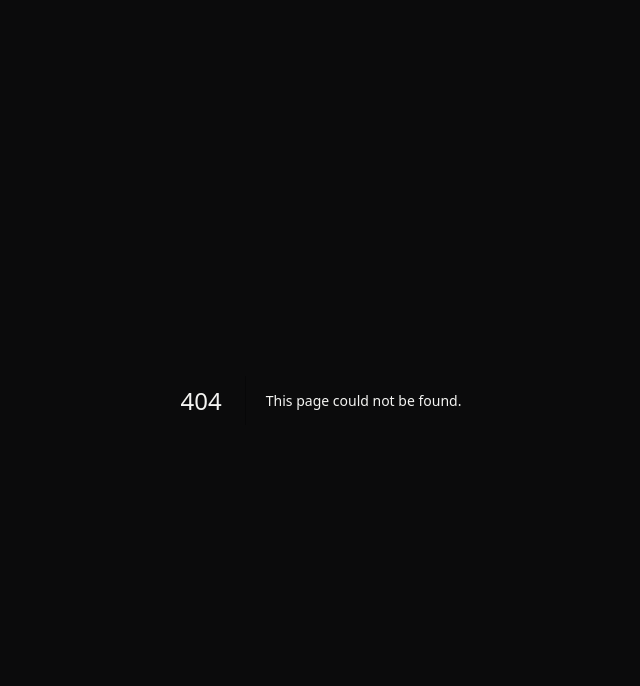
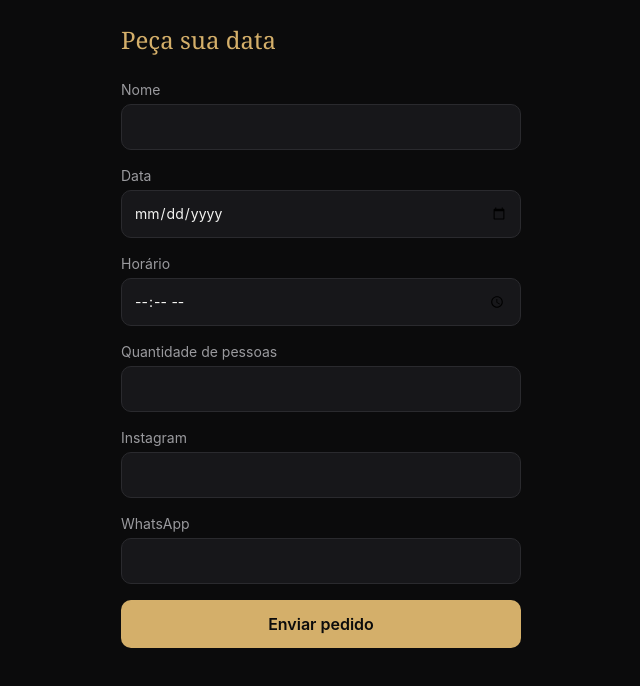
Before and after one commit to vinispeed001-crypto/itsmybday, a Next.js app: page /1/pedido in a window 1280 px wide. Before the commit this address had no page. Shown: the top 686 px of the page, without its empty margins (319-959 px from the left). Built offline with nearby package versions, Linux system fonts and the light colour scheme.

Commit message:
feat: add public guest request form and API
Adds POST /api/requests for guest-list requests (zod-validated, generic
500s to match the pattern from the availability route) and the public
/[venueSlug]/pedido page with a client-side RequestForm.

```diff
--- /dev/null
+++ b/app/(public)/[venueSlug]/pedido/RequestForm.tsx
@@ -0,0 +1,120 @@
+"use client";
+
+import { useState, type FormEvent } from "react";
+
+export function RequestForm({ venueSlug }: { venueSlug: string }) {
+  const [submitted, setSubmitted] = useState(false);
+  const [error, setError] = useState<string | null>(null);
+  const [loading, setLoading] = useState(false);
+
+  async function handleSubmit(e: FormEvent<HTMLFormElement>) {
+    e.preventDefault();
+    setError(null);
+    setLoading(true);
+
+    const form = new FormData(e.currentTarget);
+    const payload = {
+      requester_name: String(form.get("requester_name") ?? ""),
+      event_date: String(form.get("event_date") ?? ""),
+      event_time: String(form.get("event_time") ?? ""),
+      quantity: Number(form.get("quantity") ?? 0),
+      instagram: String(form.get("instagram") ?? ""),
+      whatsapp: String(form.get("whatsapp") ?? ""),
+    };
+
+    const res = await fetch("/api/requests", {
+      method: "POST",
+      headers: { "content-type": "application/json" },
+      body: JSON.stringify(payload),
+    });
+
+    setLoading(false);
+
+    if (!res.ok) {
+      setError("Não deu pra enviar o pedido. Confira os dados e tente de novo.");
+      return;
+    }
+
+    setSubmitted(true);
+  }
+
+  if (submitted) {
+    return (
+      <p className="rounded-card border border-border bg-surface p-6 text-ink">
+        Pedido enviado! A equipe do {venueSlug.replace(/-/g, " ")} vai avaliar e te
+        avisar pelo WhatsApp.
+      </p>
+    );
+  }
+
+  return (
+    <form onSubmit={handleSubmit} className="flex flex-col gap-4">
+      <label className="flex flex-col gap-1 text-sm text-muted">
+        Nome
+        <input
+          name="requester_name"
+          required
+          minLength={2}
+          className="rounded-card border border-border bg-surface p-3 text-ink"
+        />
+      </label>
+
+      <label className="flex flex-col gap-1 text-sm text-muted">
+        Data
+        <input
+          name="event_date"
+          type="date"
+          className="rounded-card border border-border bg-surface p-3 text-ink"
+        />
+      </label>
+
+      <label className="flex flex-col gap-1 text-sm text-muted">
+        Horário
+        <input
+          name="event_time"
+          type="time"
+          className="rounded-card border border-border bg-surface p-3 text-ink"
+        />
+      </label>
+
+      <label className="flex flex-col gap-1 text-sm text-muted">
+        Quantidade de pessoas
+        <input
+          name="quantity"
+          type="number"
+          min={1}
+          required
+          className="rounded-card border border-border bg-surface p-3 text-ink"
+        />
+      </label>
+
+      <label className="flex flex-col gap-1 text-sm text-muted">
+        Instagram
+        <input
+          name="instagram"
+          required
+          className="rounded-card border border-border bg-surface p-3 text-ink"
+        />
+      </label>
+
+      <label className="flex flex-col gap-1 text-sm text-muted">
+        WhatsApp
+        <input
+          name="whatsapp"
+          required
+          className="rounded-card border border-border bg-surface p-3 text-ink"
+        />
+      </label>
+
+      {error && <p className="text-danger">{error}</p>}
+
+      <button
+        type="submit"
+        disabled={loading}
+        className="rounded-card bg-gold px-4 py-3 font-semibold text-bg disabled:opacity-60"
+      >
+        {loading ? "Enviando..." : "Enviar pedido"}
+      </button>
+    </form>
+  );
+}
--- /dev/null
+++ b/app/(public)/[venueSlug]/pedido/page.tsx
@@ -0,0 +1,10 @@
+import { RequestForm } from "./RequestForm";
+
+export default function PedidoPage({ params }: { params: { venueSlug: string } }) {
+  return (
+    <main className="mx-auto flex min-h-screen max-w-md flex-col gap-6 p-6">
+      <h1 className="font-display text-2xl text-gold">Peça sua data</h1>
+      <RequestForm venueSlug={params.venueSlug} />
+    </main>
+  );
+}
--- /dev/null
+++ b/app/api/requests/route.ts
@@ -0,0 +1,39 @@
+import { NextRequest, NextResponse } from "next/server";
+import { createSupabaseServiceClient } from "@/lib/supabase/service";
+import { createRequestSchema } from "@/lib/validation/schemas";
+
+const DEFAULT_VENUE_ID = "00000000-0000-0000-0000-000000000001";
+
+export async function POST(req: NextRequest) {
+  const json = await req.json();
+  const parsed = createRequestSchema.safeParse(json);
+
+  if (!parsed.success) {
+    return NextResponse.json({ error: parsed.error.flatten() }, { status: 400 });
+  }
+
+  const supabase = createSupabaseServiceClient();
+
+  const { data, error } = await supabase
+    .from("requests")
+    .insert({
+      venue_id: DEFAULT_VENUE_ID,
+      requester_name: parsed.data.requester_name,
+      event_date: parsed.data.event_date,
+      event_time: parsed.data.event_time,
+      quantity: parsed.data.quantity,
+      instagram: parsed.data.instagram,
+      whatsapp: parsed.data.whatsapp,
+      referred_by_profile_id: parsed.data.referred_by_profile_id ?? null,
+      status: "pending",
+    })
+    .select("id")
+    .single();
+
+  if (error) {
+    console.error("request insert failed", error);
+    return NextResponse.json({ error: "internal_error" }, { status: 500 });
+  }
+
+  return NextResponse.json({ id: data.id }, { status: 201 });
+}
```
Also changed, not shown: 2 other files (tests, documents, lock files or other folders).
